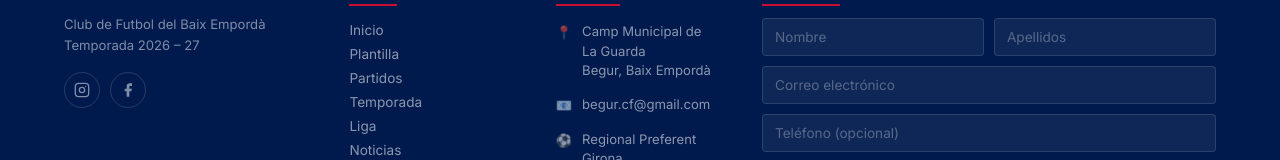
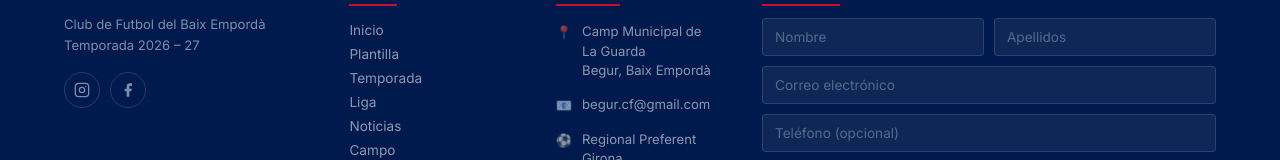
Before and after one commit to endritQuko21/begur-cf, a React (Vite) app: page / in a window 1280 px wide. Shown: the part 3070-3230 px from the top of the page. Built offline with nearby package versions, Linux system fonts and the light colour scheme; no server answers; the database is empty.

Commit message:
feat: merge partidos into temporada with timeline, filters and gallery

```diff
--- a/src/components/layout/Footer.jsx
+++ b/src/components/layout/Footer.jsx
@@ -10,7 +10,6 @@ const EMAILJS_KEY      = 'TU_PUBLIC_KEY';
 const links = [
   { to: '/', label: 'Inicio' },
   { to: '/plantilla', label: 'Plantilla' },
-  { to: '/partidos', label: 'Partidos' },
   { to: '/temporada', label: 'Temporada' },
   { to: '/liga', label: 'Liga' },
   { to: '/noticias', label: 'Noticias' },
```
